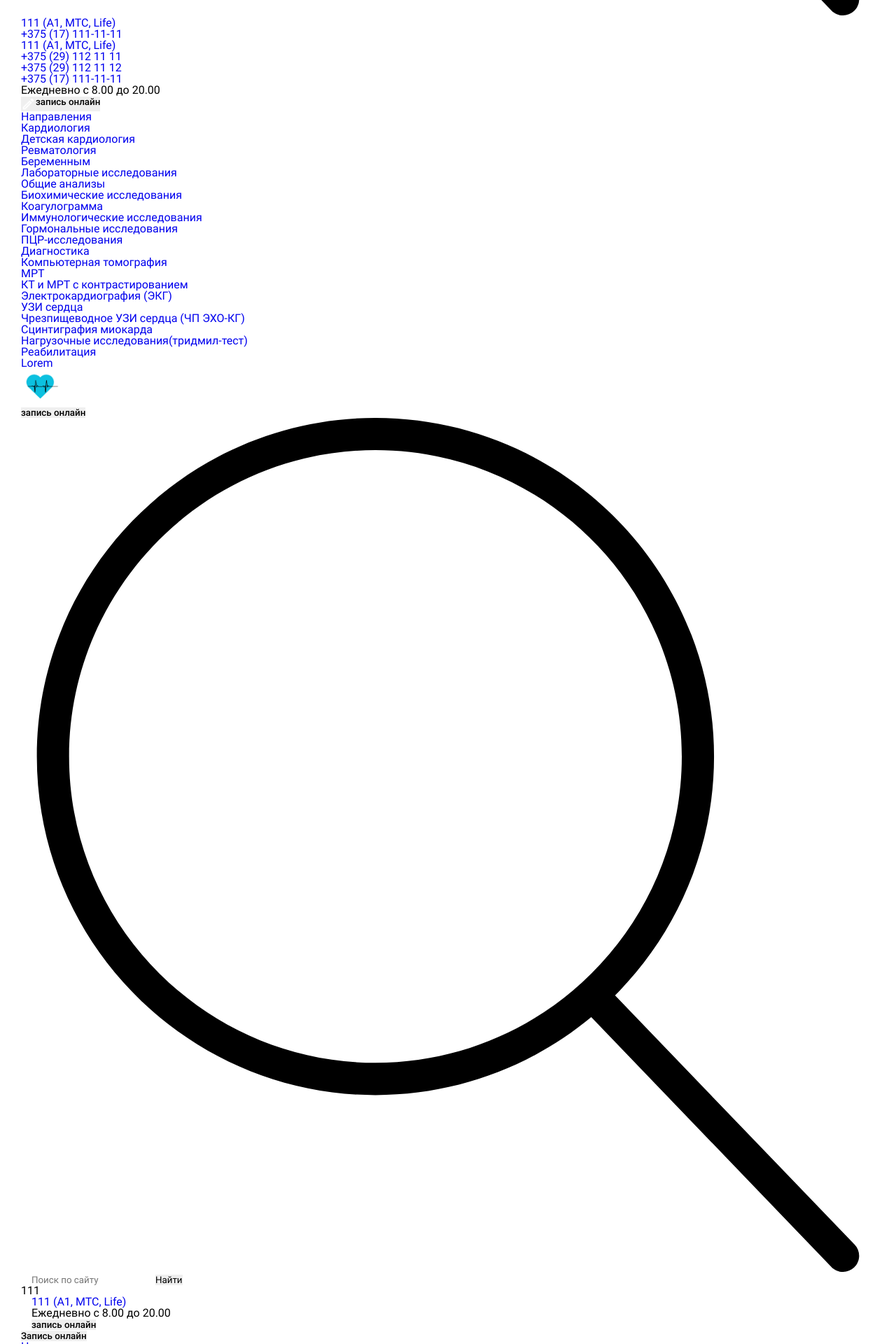
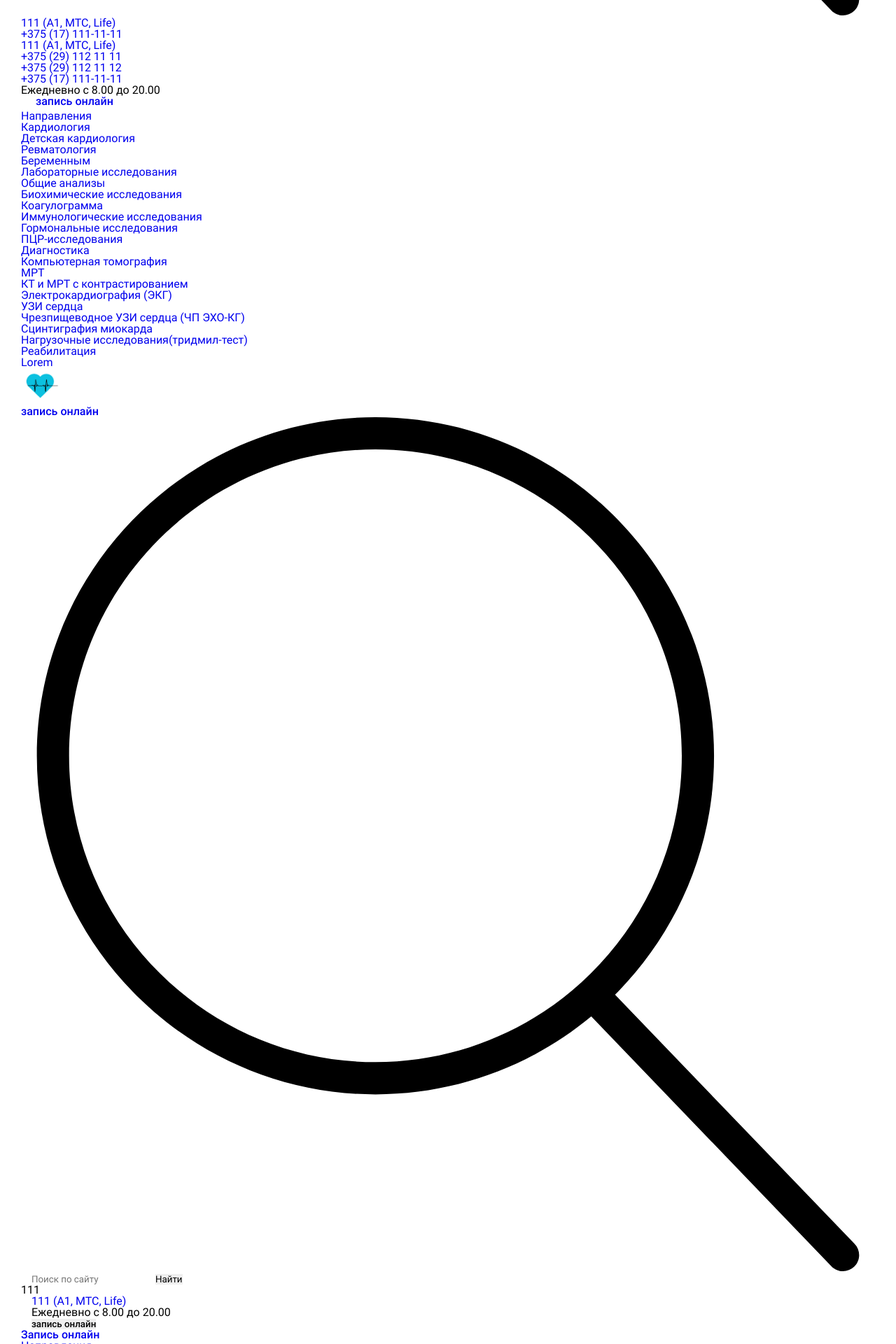
Before and after one commit to DinDenz/puls-med-center, a React (Create React App) app: page / in a window 1280 px wide. Shown: the part 1380-3300 px from the top of the page at 70% size. Built offline with nearby package versions, Linux system fonts and the light colour scheme.

Commit message:
new links

```diff
--- a/src/Components/Header/Desktop/NavigationRowTop.jsx
+++ b/src/Components/Header/Desktop/NavigationRowTop.jsx
@@ -32,7 +32,8 @@ export default function NavigationRowTop() {
                 <ContactsAll />
             </div>
             <div className="navigation__col navigation__col--button">
-                <button className='button font-roboto-medium'><Icon type="pen" width="21px" height="21px" />запись онлайн</button>
+                <a href="https://talon.by/" className='button font-roboto-medium'>
+                    <Icon type="pen" width="21px" height="21px" />запись онлайн</a>
             </div>
         </div>
     )
--- a/src/Components/Header/Mob/MobBurgerMenu.jsx
+++ b/src/Components/Header/Mob/MobBurgerMenu.jsx
@@ -27,7 +27,7 @@ export default function MobBurgerMenu({ itemsAc, open, setOpen }) {
         <div ref={refA} className={open ? 'mob-menu open' : 'mob-menu closed'} onClick={closingClick}>
             <div className="menu__content" onClick={(e) => e.stopPropagation()}>
                 <div className='menu__zapis-btn'>
-                    <button className='button font-roboto-medium'>Запись онлайн</button>
+                    <a href="https://talon.by/" className='button font-roboto-medium'>Запись онлайн</a>
                     </div>
                 <div className='menu__items'>
                     <ul>
--- a/src/Components/Header/Mob/MobNavigation.jsx
+++ b/src/Components/Header/Mob/MobNavigation.jsx
@@ -7,7 +7,7 @@ export default function MobNavigation() {
     return (
         <div className="header__tools">
             <div className="button-mobile">
-                <button className="button font-roboto-medium">запись онлайн</button>
+                <a href="https://talon.by/" className="button font-roboto-medium">запись онлайн</a>
             </div>
             <MobSearch />
             <MobContacts />
--- a/src/Components/Header/Mob/dataForBurgerMenu.js
+++ b/src/Components/Header/Mob/dataForBurgerMenu.js
@@ -41,10 +41,10 @@ const itemsAc = [
             "тридмил-тест": "url8",
         },
     },
-    { id: 3, value: "Контакты", href: "/main", hasAccondion: false },
-    { id: 4, value: "О нас", href: "/about", hasAccondion: false },
-    { id: 5, value: "Врачи", href: "/doctors", hasAccondion: false },
-    { id: 6, value: "Отзывы", href: "/otzivy", hasAccondion: false },
+    { id: 3, value: "О нас", href: "/about", hasAccondion: false },
+    { id: 4, value: "Врачи", href: "/doctors", hasAccondion: false },
+    { id: 5, value: "Отзывы", href: "/otzivy", hasAccondion: false },
+    { id: 6, value: "Контакты", href: "/main", hasAccondion: false },
     { id: 7, value: "Главная", href: "/puls-med-center", hasAccondion: false },
 ]
 export default itemsAc;
```
